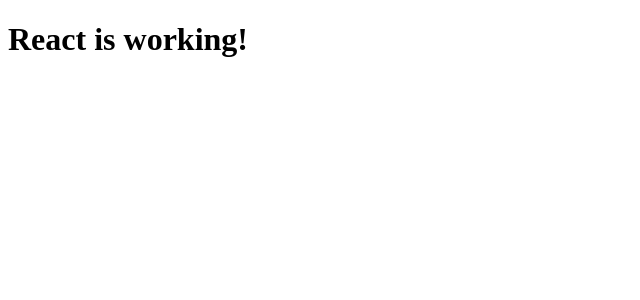
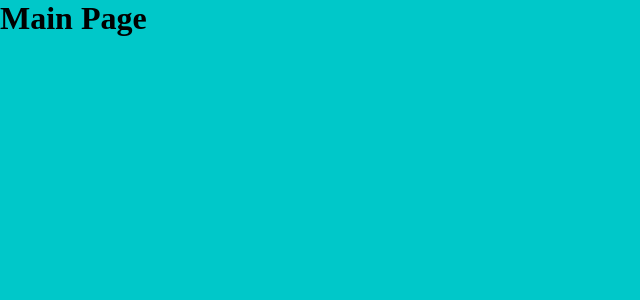
Before and after one commit to sandro-dev/gostack-desafio05, a React (Create React App) app: page / in a window 1280 px wide. Shown: the top 300 px of the page, without its empty margins (0-640 px from the left). Built offline with nearby package versions, Linux system fonts and the light colour scheme.

Commit message:
react-router-dom and routes configuration

```diff
--- a/package.json
+++ b/package.json
@@ -5,7 +5,10 @@
   "dependencies": {
     "react": "^16.12.0",
     "react-dom": "^16.12.0",
-    "react-scripts": "3.2.0"
+    "react-icons": "^3.8.0",
+    "react-router-dom": "^5.1.2",
+    "react-scripts": "3.2.0",
+    "styled-components": "^4.4.1"
   },
   "scripts": {
     "start": "react-scripts start",
--- a/src/App.js
+++ b/src/App.js
@@ -1,7 +1,15 @@
 import React from 'react';
 
+import Routes from './routes';
+import GlobalStyle from './styles/global';
+
 function App() {
-  return (<h1>React is working!</h1>);
+  return (
+		<>
+			<Routes />
+			<GlobalStyle />
+		</>
+	);
 }
 
 export default App;
--- /dev/null
+++ b/src/routes.js
@@ -0,0 +1,18 @@
+import React from 'react';
+import { BrowserRouter, Switch, Route} from 'react-router-dom';
+
+import Main from './pages/Main';
+import Repository from './pages/Repository';
+
+export default function Routes() {
+
+	return(
+		<BrowserRouter>
+			<Switch>
+				<Route path="/" exact component={Main} />
+				<Route path="/repository" component={Repository} />
+			</Switch>
+		</BrowserRouter>
+
+	);
+}
```
Also changed, not shown: 2 other files (tests, documents, lock files or other folders).
